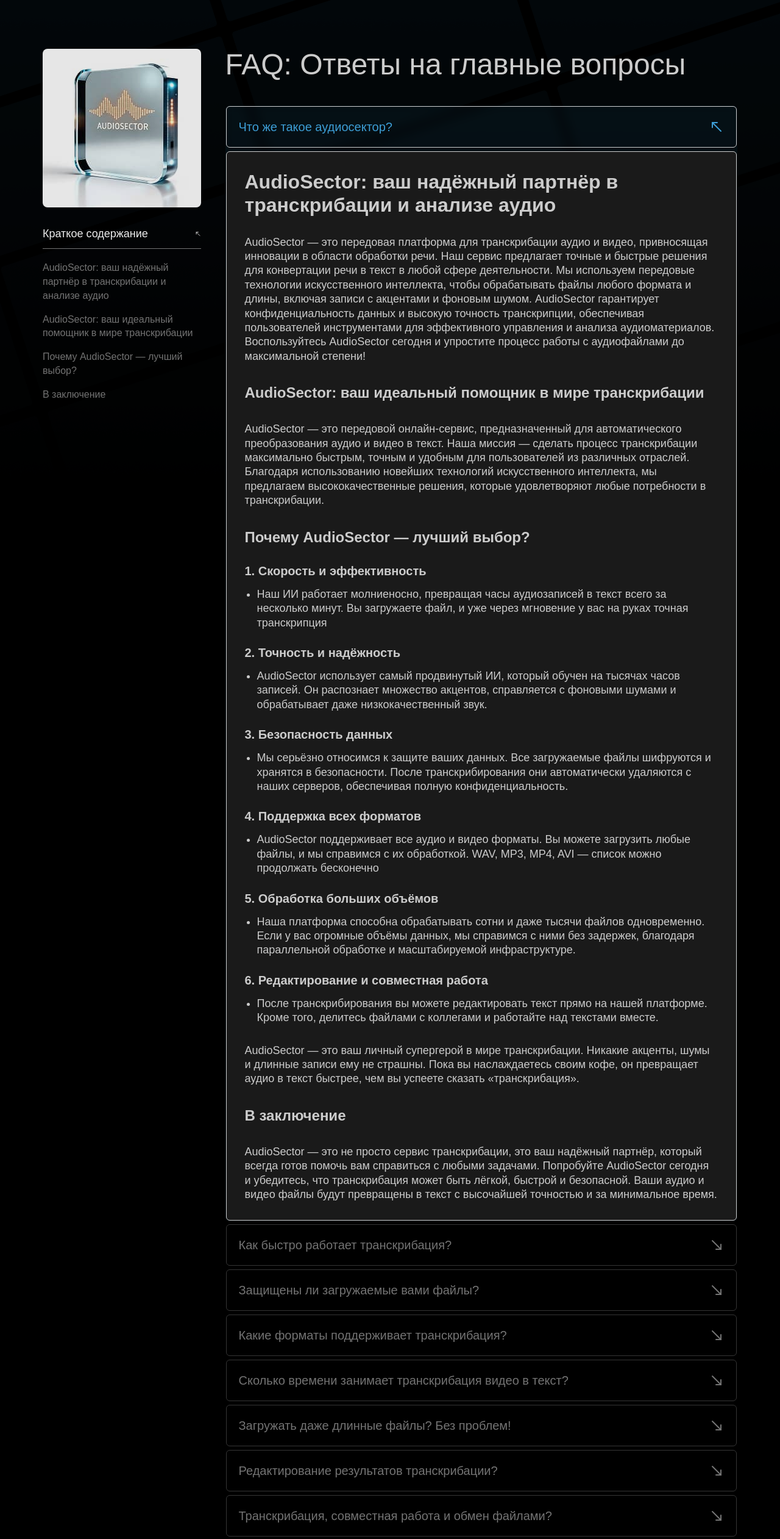
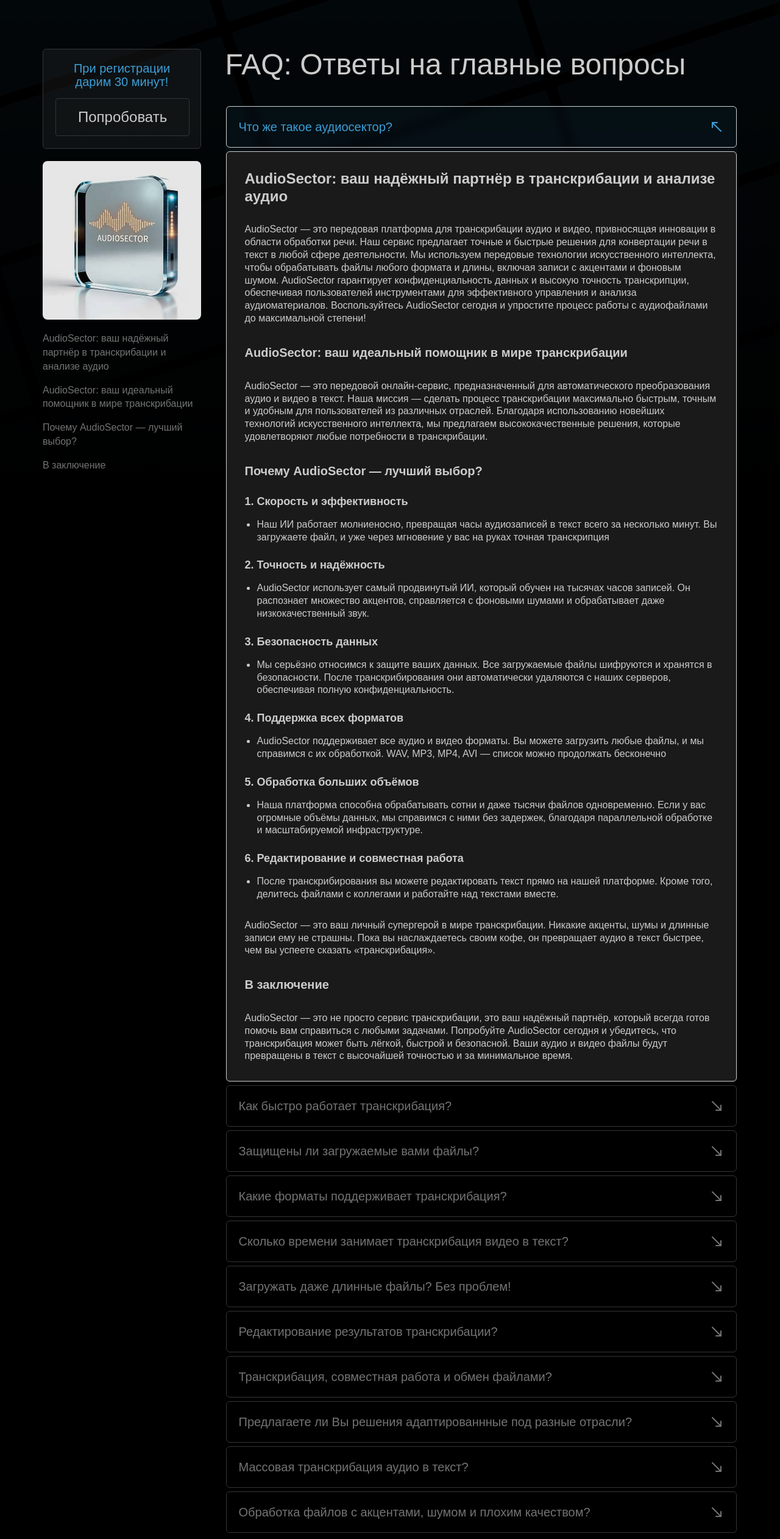
Before and after one commit to Abdujamil/faq-section, a Next.js app: page /faqPage/1 in a window 1280 px wide. Shown: the top 2523 px of the page at 61% size. Built offline with nearby package versions, Linux system fonts and the light colour scheme.

Commit message:
add block register

```diff
--- a/src/app/faqPage/[id]/page.tsx
+++ b/src/app/faqPage/[id]/page.tsx
@@ -47,6 +47,18 @@
             <div className="w-full max-w-[1160px] mx-auto px-[10px] mb-[100px] grid grid-cols-4 gap-[58px]">
                 {/* Sidebar - 1 колонка */}
                 <aside className="sticky top-20 h-fit w-[260px]">
+                    <div
+                        className={`${styles.registerBlock} mb-[20px] p-[20px] text-center border border-[#353535] rounded-[6px]`}>
+                        <p className={`${styles.text} mb-[16px] text-[#3D9ED6] text-[20px] font-[400] leading-[110%]`}>
+                            При регистрации дарим 30 минут!
+                        </p>
+
+                        <button
+                            className={`${styles.btn} text-[#CCCCCC] text-[24px] py-[12px] px-[36px] border border-[#353535] backdrop-blur-[2px] rounded-[4px] cursor-pointer hover:border-[#CCCCCC] transition-[border] duration-300 ease-in`}>
+                            Попробовать
+                        </button>
+                    </div>
+
                     <Image
                         src={faqItem.largeImgSrc}
                         alt={faqItem.question}
@@ -55,32 +67,32 @@
                         className="rounded-lg mb-[20px] opacity-[90%]"
                     />
 
-                    <Link href={`/`} className="group">
-                        <button
-                            className="group-hover:border-[#3D9ED6] transition-all duration-[.3s] ease-in flex justify-between w-full cursor-pointer text-[18px] text-left items-center mb-5 py-[10px] border-b border-[#737373]">
-                            Краткое содержание
-                            <svg
-                                width="10"
-                                height="11"
-                                viewBox="0 0 10 11"
-                                fill="none"
-                                xmlns="http://www.w3.org/2000/svg"
-                            >
-                                <path
-                                    d="M7.91602 8.41797L2.08268 2.58464"
-                                    stroke="#CCCCCC"
-                                    strokeLinecap="round"
-                                    strokeLinejoin="round"
-                                />
-                                <path
-                                    d="M2.08268 5.91797L2.08268 2.58464L5.41602 2.58464"
-                                    stroke="#CCCCCC"
-                                    strokeLinecap="round"
-                                    strokeLinejoin="round"
-                                />
-                            </svg>
-                        </button>
-                    </Link>
+                    {/*<Link href={`/`} className="group">*/}
+                    {/*    <button*/}
+                    {/*        className="group-hover:border-[#3D9ED6] transition-all duration-[.3s] ease-in flex justify-between w-full cursor-pointer text-[18px] text-left items-center mb-5 py-[10px] border-b border-[#737373]">*/}
+                    {/*        Краткое содержание*/}
+                    {/*        <svg*/}
+                    {/*            width="10"*/}
+                    {/*            height="11"*/}
+                    {/*            viewBox="0 0 10 11"*/}
+                    {/*            fill="none"*/}
+                    {/*            xmlns="http://www.w3.org/2000/svg"*/}
+                    {/*        >*/}
+                    {/*            <path*/}
+                    {/*                d="M7.91602 8.41797L2.08268 2.58464"*/}
+                    {/*                stroke="#CCCCCC"*/}
+                    {/*                strokeLinecap="round"*/}
+                    {/*                strokeLinejoin="round"*/}
+                    {/*            />*/}
+                    {/*            <path*/}
+                    {/*                d="M2.08268 5.91797L2.08268 2.58464L5.41602 2.58464"*/}
+                    {/*                stroke="#CCCCCC"*/}
+                    {/*                strokeLinecap="round"*/}
+                    {/*                strokeLinejoin="round"*/}
+                    {/*            />*/}
+                    {/*        </svg>*/}
+                    {/*    </button>*/}
+                    {/*</Link>*/}
 
                     <FaqAside items={faqItem.aside}/>
                 </aside>
@@ -99,7 +111,7 @@
                 </div>
             </div>
 
-            <Footer />
+            <Footer/>
         </>
     );
 }
--- a/src/app/page.module.scss
+++ b/src/app/page.module.scss
@@ -293,21 +293,21 @@
       }
 
       h3 {
-        font-size: 24px;
+        font-size: 20px;
         font-weight: bold;
         color: #CCCCCC;
       }
 
       h4 {
         //color: #3D9ED6;
-        font-size: 20px;
+        font-size: 18px;
         font-weight: bold;
         margin-bottom: 10px;
         margin-top: 22px;
       }
 
       p {
-        font-size: 18px;
+        font-size: 16px;
         line-height: 130%;
       }
     }
@@ -317,6 +317,19 @@
     }
   }
 }
+
+.registerBlock{
+  background: rgba(255, 255, 255, 0.05);
+
+
+  .btn{
+    background: rgba(45, 47, 47, 0.1);
+  }
+}
+
+
+
+
 
 
 .footer {
--- a/src/data/faq.tsx
+++ b/src/data/faq.tsx
@@ -24,7 +24,7 @@
         answer: "AudioSector — это передовая платформа для транскрибации аудио и видео, привносящая инновации в области обработки речи. Наш сервис предлагает точные и быстрые решения для конвертации речи в текст в любой сфере деятельности. Мы используем передовые технологии искусственного интеллекта, чтобы обрабатывать файлы любого формата и длины, включая записи с акцентами и фоновым шумом. AudioSector гарантирует конфиденциальность данных и высокую точность транскрипции, обеспечивая пользователей инструментами для эффективного управления и анализа аудиоматериалов. Воспользуйтесь AudioSector сегодня и упростите процесс работы с аудиофайлами до максимальной степени!",
         fullAnswer: (
             <>
-                <h2 id="about" className="mb-[30px] text-[32px] leading-[120%] font-bold text-[#CCCCCC]">AudioSector:
+                <h2 id="about" className="mb-[30px] text-[24px] leading-[120%] font-bold text-[#CCCCCC]">AudioSector:
                     ваш надёжный
                     партнёр в транскрибации и анализе аудио</h2>
 
@@ -128,7 +128,7 @@
         answer: "AudioSector — это передовая платформа для транскрибации аудио и видео, привносящая инновации в области обработки речи. Наш сервис предлагает точные и быстрые решения для конвертации речи в текст в любой сфере деятельности. Мы используем передовые технологии искусственного интеллекта, чтобы обрабатывать файлы любого формата и длины, включая записи с акцентами и фоновым шумом. AudioSector гарантирует конфиденциальность данных и высокую точность транскрипции, обеспечивая пользователей инструментами для эффективного управления и анализа аудиоматериалов. Воспользуйтесь AudioSector сегодня и упростите процесс работы с аудиофайлами до максимальной степени!",
         fullAnswer: (
             <>
-                <h2 id="speedTranslate" className="mb-[30px] text-[32px] leading-[120%] font-bold text-[#CCCCCC]">Как
+                <h2 id="speedTranslate" className="mb-[30px] text-[24px] leading-[120%] font-bold text-[#CCCCCC]">Как
                     быстро работает транскрибация?</h2>
                 <p>AudioSector обеспечивает невероятную скорость транскрибации благодаря передовым технологиям
                     искусственного интеллекта. Наш ИИ обрабатывает аудио и видео файлы всего за несколько минут,
@@ -227,7 +227,7 @@
         answer: "AudioSector — это передовая платформа для транскрибации аудио и видео, привносящая инновации в области обработки речи. Наш сервис предлагает точные и быстрые решения для конвертации речи в текст в любой сфере деятельности. Мы используем передовые технологии искусственного интеллекта, чтобы обрабатывать файлы любого формата и длины, включая записи с акцентами и фоновым шумом. AudioSector гарантирует конфиденциальность данных и высокую точность транскрипции, обеспечивая пользователей инструментами для эффективного управления и анализа аудиоматериалов. Воспользуйтесь AudioSector сегодня и упростите процесс работы с аудиофайлами до максимальной степени!",
         fullAnswer: (
             <>
-                <h2 id="about" className="mb-[30px] text-[32px] leading-[120%] font-bold text-[#CCCCCC]">Какие форматы
+                <h2 id="about" className="mb-[30px] text-[24px] leading-[120%] font-bold text-[#CCCCCC]">Какие форматы
                     поддерживает транскрибация?</h2>
                 <p>AudioSector поддерживает широкий спектр аудио и видео форматов, обеспечивая удобство для всех
                     пользователей. Наш сервис работает с популярными аудиоформатами, такими как MP3, WAV, AAC и OGG. Мы
@@ -309,7 +309,7 @@
 
         fullAnswer: (
             <>
-                <h2 id="about" className="mb-[30px] text-[32px] leading-[120%] font-bold text-[#CCCCCC]">Какие форматы
+                <h2 id="about" className="mb-[30px] text-[24px] leading-[120%] font-bold text-[#CCCCCC]">Какие форматы
                     поддерживает транскрибация?</h2>
                 <p>AudioSector поддерживает широкий спектр аудио и видео форматов, обеспечивая удобство для всех
                     пользователей. Наш сервис работает с популярными аудиоформатами, такими как MP3, WAV, AAC и OGG. Мы
@@ -395,7 +395,7 @@
         fullAnswer: (
             <>
                 <h2 id="transcription-time"
-                    className="mb-[30px] text-[32px] leading-[120%] font-bold text-[#CCCCCC]">Сколько времени
+                    className="mb-[30px] text-[24px] leading-[120%] font-bold text-[#CCCCCC]">Сколько времени
                     занимает транскрибация видео в текст?</h2>
                 <p>Транскрибирование в AudioSector занимает минимальное время благодаря нашему передовому искусственному
                     интеллекту. В среднем, наш ИИ способен обработать один час аудио или видео всего за пару минут.
@@ -489,7 +489,7 @@
         fullAnswer: (
             <>
                 <h2 id="large-files"
-                    className="mb-[30px] text-[32px] leading-[120%] font-bold text-[#CCCCCC]">Загружать даже длинные
+                    className="mb-[30px] text-[24px] leading-[120%] font-bold text-[#CCCCCC]">Загружать даже длинные
                     файлы? Без проблем!</h2>
                 <p>Да, в AudioSector вы можете загружать файлы любого размера и длительности! Наш сервис рассчитан на
                     обработку как коротких, так и длинных записей без ограничений. Независимо от того, нужно ли вам
@@ -576,7 +576,7 @@
         fullAnswer: (
             <>
                 <h2 id="editing"
-                    className="mb-[30px] text-[32px] leading-[120%] font-bold text-[#CCCCCC]">Редактирование результатов
+                    className="mb-[30px] text-[24px] leading-[120%] font-bold text-[#CCCCCC]">Редактирование результатов
                     транскрибации?</h2>
                 <p>Да, в AudioSector вы можете легко редактировать результаты транскрипции. Наша платформа предоставляет
                     удобный редактор, который позволяет вносить изменения прямо в текст. Это особенно полезно для
@@ -658,7 +658,7 @@
         fullAnswer: (
             <>
                 <h2 id="collaboration"
-                    className="mb-[30px] text-[32px] leading-[120%] font-bold text-[#CCCCCC]">Транскрибация, совместная
+                    className="mb-[30px] text-[24px] leading-[120%] font-bold text-[#CCCCCC]">Транскрибация, совместная
                     работа и обмен файлами?</h2>
                 <p>Да, в AudioSector вы можете легко сотрудничать и делиться файлами с другими пользователями. Наша
                     платформа позволяет вам делиться транскрипциями с коллегами, друзьями или партнёрами, предоставляя
@@ -751,7 +751,7 @@
         fullAnswer: (
             <>
                 <h2 id="sectors"
-                    className="mb-[30px] text-[32px] leading-[120%] font-bold text-[#CCCCCC]">Предлагаете ли вы решения
+                    className="mb-[30px] text-[24px] leading-[120%] font-bold text-[#CCCCCC]">Предлагаете ли вы решения
                     адаптированнные под разные отрасли?</h2>
                 <p>AudioSector предлагает точные и быстрые решения для транскрибации в любой отрасли. В образовании мы
                     помогаем студентам и преподавателям конвертировать лекции и семинары в текст. Журналисты могут
@@ -872,7 +872,7 @@
         fullAnswer: (
             <>
                 <h2 id="editing"
-                    className="mb-[30px] text-[32px] leading-[120%] font-bold text-[#CCCCCC]">Массовая транскрибация
+                    className="mb-[30px] text-[24px] leading-[120%] font-bold text-[#CCCCCC]">Массовая транскрибация
                     аудио в текст?</h2>
                 <p>Если вам нужно транскрибировать сто, двести или даже тысячи файлов одновременно, AudioSector
                     справится с этой задачей без проблем. Наша платформа построена на масштабируемой инфраструктуре,
@@ -971,7 +971,7 @@
         fullAnswer: (
             <>
                 <h2 id="challenging-audio"
-                    className="mb-[30px] text-[32px] leading-[120%] font-bold text-[#CCCCCC]">Обработка файлов с
+                    className="mb-[30px] text-[24px] leading-[120%] font-bold text-[#CCCCCC]">Обработка файлов с
                     акцентами, шумом и плохим качеством?</h2>
                 <p>AudioSector использует передовой искусственный интеллект, чтобы справляться с любыми вызовами. Наш ИИ
                     обучен распознавать широкий спектр акцентов, обеспечивая точность транскрипции. Алгоритмы фильтрации
--- a/src/сomponents/FaqPageCard/FaqCard.tsx
+++ b/src/сomponents/FaqPageCard/FaqCard.tsx
@@ -22,7 +22,7 @@
 
     return (
         <div
-            className={`${styles.faqCard} ${isOpen ? styles.active : ""} mb-[4px] bg-[rgba(0, 0, 0, 0.07)] border  backdrop-blur-sm transition-[border] duration-[.3s] ease-in-out`}
+            className={`${styles.faqCard} ${isOpen ? styles.active : ""} z-[99999] mb-[4px] bg-[rgba(0, 0, 0, 0.07)] border  backdrop-blur-sm transition-[border] duration-[.3s] ease-in-out`}
             style={{
                 // borderColor: isOpen ? "#CCCCCC" : "",
                 background: isOpen ? "rgba(61,158,214,0.07)" : "",
--- a/src/сomponents/FaqPageCard/QuestionHeader.tsx
+++ b/src/сomponents/FaqPageCard/QuestionHeader.tsx
@@ -24,6 +24,7 @@
                 border: isOpen ? "1px solid #CCCCCC" : "",
             }}
         >
+
             <div
                 className={`${styles.questionContainer} relative z-[99] w-full h-full p-5 inline-flex flex-row items-center transition-all ease duration-[.1s] `}>
 
```
